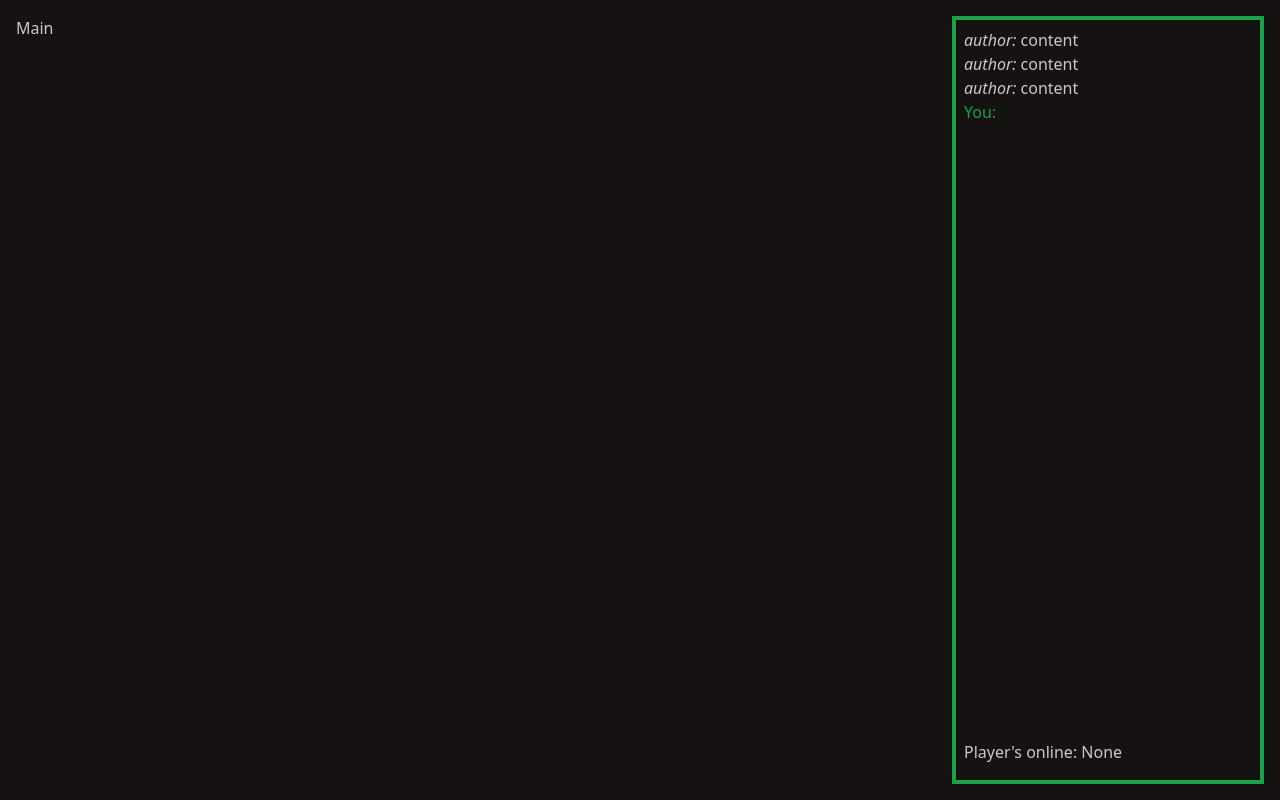
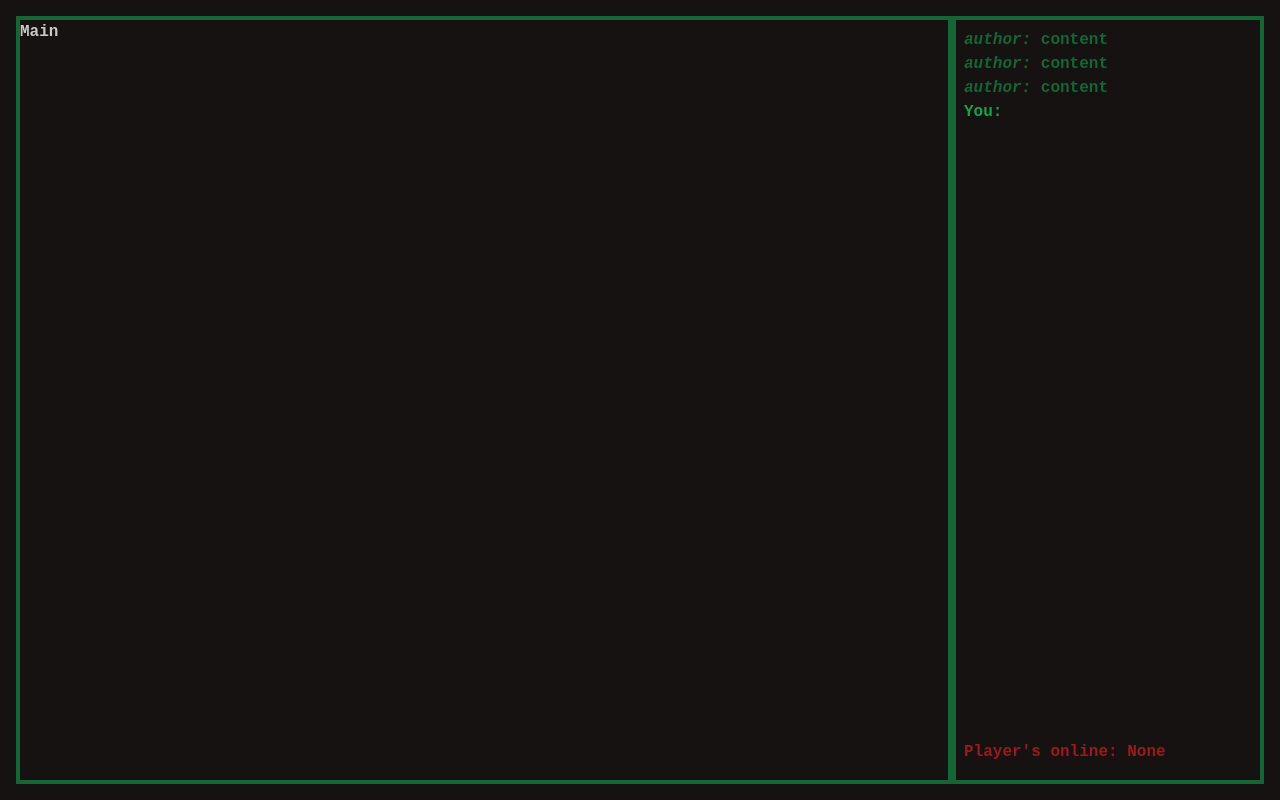
Before and after one commit to Delta-Shadow/chss2_client, a SvelteKit app: page /1 in a window 1280 px wide. Built offline with nearby package versions, Linux system fonts and the light colour scheme.

Commit message:
appearance

```diff
--- a/src/app.css
+++ b/src/app.css
@@ -1,6 +1,13 @@
 @tailwind base;
 @tailwind components;
 @tailwind utilities;
+
+@import url('https://fonts.googleapis.com/css2?family=Martian+Mono:wght@600&display=swap');
+
+* {
+	font-family: 'Martian Mono', monospace;
+	font-weight: 600;
+}
 
 body {
 	margin: 0;
--- a/src/routes/[rid]/+page.svelte
+++ b/src/routes/[rid]/+page.svelte
@@ -45,12 +45,12 @@
 <!-- outer container -->
 <div class="flex flex-row items-stretch w-full h-full p-4">
 	<!-- main -->
-	<div class="w-2/3 lg:w-3/4">Main</div>
+	<div class="flex-grow border-4 border-green-800">Main</div>
 
 	<!-- side -->
-	<div class="w-1/3 lg:w-1/4 border-4 border-green-600 p-2 flex flex-col">
+	<div class="w-1/3 lg:w-1/4 border-4 border-green-800 p-2 flex flex-col">
 		<!-- messages area -->
-		<div class="flex-grow">
+		<div class="flex-grow text-green-800">
 			<ul>
 				<li><em>author: </em>content</li>
 				<li><em>author: </em>content</li>
@@ -65,6 +65,6 @@
 		</div>
 
 		<!-- player's list -->
-		<div class="h-8">Player's online: None</div>
+		<div class="h-8 text-red-800">Player's online: None</div>
 	</div>
 </div>
--- a/src/routes/[rid]/textbox.svelte
+++ b/src/routes/[rid]/textbox.svelte
@@ -36,7 +36,7 @@
 </script>
 
 <form class="w-full flex-grow relative" on:submit={handle_submit}>
-	<p class="absolute w-full">{display}</p>
+	<p class="absolute w-full text-green-600">{display}</p>
 	<input
 		autofocus
 		type="text"
```
